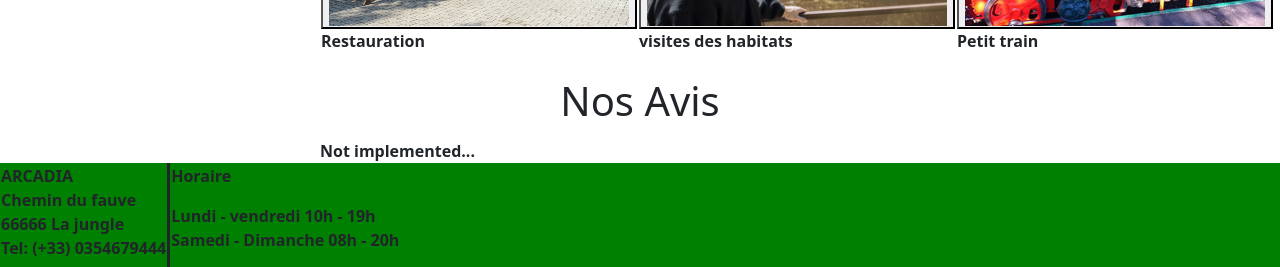
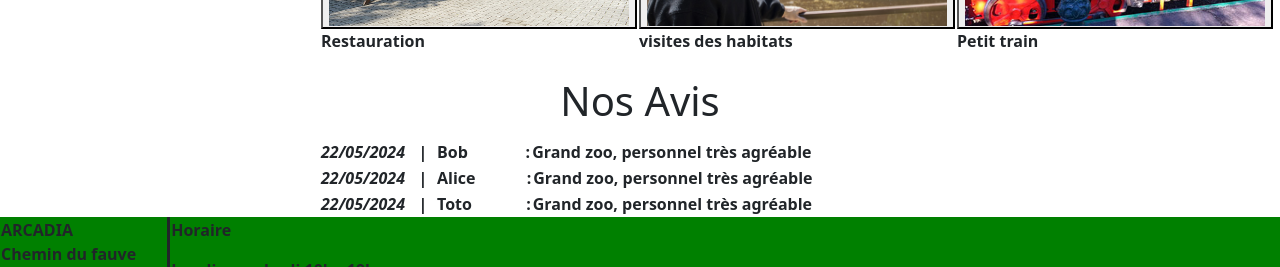
Before and after one commit to RICEYTE/ECF-Arcadia-front, an Angular app: page / in a window 1280 px wide. Shown: the part 1015-1282 px from the top of the page. Built offline with nearby package versions, Linux system fonts and the light colour scheme.

Commit message:
ajout d'un mock pour les avis, et afficahge en page d'accueil

```diff
--- a/src/app/avis-list/avis-list.component.html
+++ b/src/app/avis-list/avis-list.component.html
@@ -1,2 +1,26 @@
 <h1>Nos Avis</h1>
-Not implemented...
+
+<div class="row" id="avisList">
+    <div *ngFor="let avis of avisList">
+
+        <div class="card-content">
+            <table class="bordered striped" id="tableAvis">
+                <tbody>
+                    <tr>
+                        <td [width]="100">
+                            <em>
+                                {{ avis.created | date:'dd/MM/yyyy' }}
+                            </em>
+                        </td>
+                        <td [width]="20">|</td>
+                        <td [width]="100">{{ avis.pseudo }}</td>
+                        <td> : </td>
+                        <td [width]="500">{{ avis.commentaire }}</td>
+
+
+                    </tr>
+                </tbody>
+            </table>
+        </div>
+    </div>
+    <router-outlet></router-outlet>
--- a/src/app/avis-list/avis-list.component.ts
+++ b/src/app/avis-list/avis-list.component.ts
@@ -1,12 +1,18 @@
+import { CommonModule } from '@angular/common';
 import { Component } from '@angular/core';
+import { RouterModule } from '@angular/router';
+import { AVIS } from '../avis/mock-avis';
 
 @Component({
   selector: 'app-avis-list',
   standalone: true,
-  imports: [],
+  imports: [
+    CommonModule,
+    RouterModule
+  ],
   templateUrl: './avis-list.component.html',
   styleUrl: './avis-list.component.scss'
 })
 export class AvisListComponent {
-
+  avisList=AVIS;
 }
```
